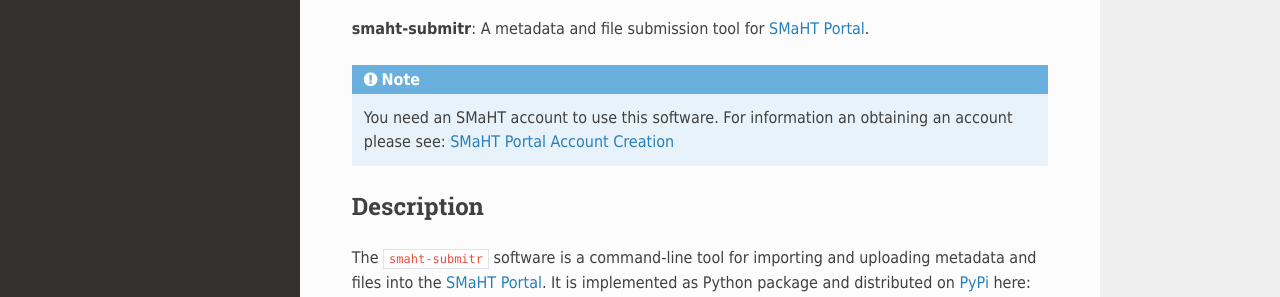
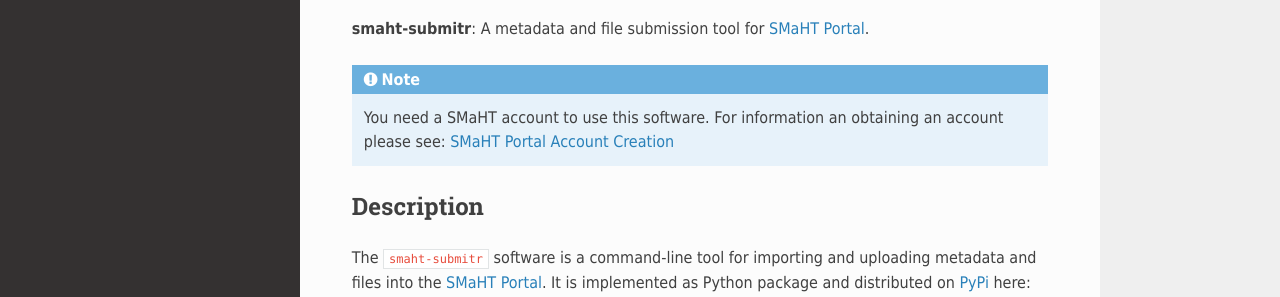
Before and after one commit to smaht-dac/submitr, a Sphinx documentation site: the page built from docs/source/index.rst, in a window 1280 px wide and 900 px high. Shown: the part 351-648 px from the top of the window. Built offline with Sphinx 7.4.7 and the Read the Docs theme 2.0.0, drawn with Linux system fonts in a browser that asks for light colours.

Commit message:
reworking help

```diff
--- a/docs/source/about.rst
+++ b/docs/source/about.rst
@@ -7,7 +7,7 @@
 at `Harvard Medical School <https://hms.harvard.edu/>`_.
 
 .. note::
-   You need an SMaHT account to use this software. For information an obtaining an account please see:
+   You need a SMaHT account to use this software. For information an obtaining an account please see:
    `SMaHT Portal Account Creation <account_creation.html>`_
 
 For further support, questions, feature requests, bug reports, or other information
--- a/docs/source/credentials.rst
+++ b/docs/source/credentials.rst
@@ -12,7 +12,7 @@
 Please follow these steps below to get your access keys and configure your local system for ``smath-submitr`` usage.
 
 .. note::
-   You need an SMaHT account to use this software. For information an obtaining an account please see:
+   You need a SMaHT account to use this software. For information an obtaining an account please see:
    `SMaHT Portal Account Creation <account_creation.html>`_
 
 Obtaining Access Keys
--- a/docs/source/index.rst
+++ b/docs/source/index.rst
@@ -15,7 +15,7 @@
 **smaht-submitr**: A metadata and file submission tool for `SMaHT Portal <https://data.smaht.org/>`_.
 
 .. note::
-   You need an SMaHT account to use this software. For information an obtaining an account please see:
+   You need a SMaHT account to use this software. For information an obtaining an account please see:
    `SMaHT Portal Account Creation <account_creation.html>`_
 
 .. .. image:: https://github.com/smaht-dac/submitr/actions/workflows/main.yml/badge.svg
--- a/docs/source/installation.rst
+++ b/docs/source/installation.rst
@@ -25,7 +25,7 @@
 virtual Python environment, and then the actual installation of ``smaht-submitr``.
 
 .. tip::
-   You need an SMaHT account to use this software. For information an obtaining an account please see:
+   You need a SMaHT account to use this software. For information an obtaining an account please see:
    `SMaHT Portal Account Creation <account_creation.html>`_
 
 System Requirements
--- a/docs/source/installation_prerequisites.rst
+++ b/docs/source/installation_prerequisites.rst
@@ -17,7 +17,7 @@
     For **Windows** users, very little testing has been done; not recommended; but more experienced users should be able to work through it.
 
 .. tip::
-   You need an SMaHT account to use this software. For information an obtaining an account please see:
+   You need a SMaHT account to use this software. For information an obtaining an account please see:
    `SMaHT Portal Account Creation <account_creation.html>`_
 
 Each section in this document is meant to sequentially guide you through the initial setup
```
